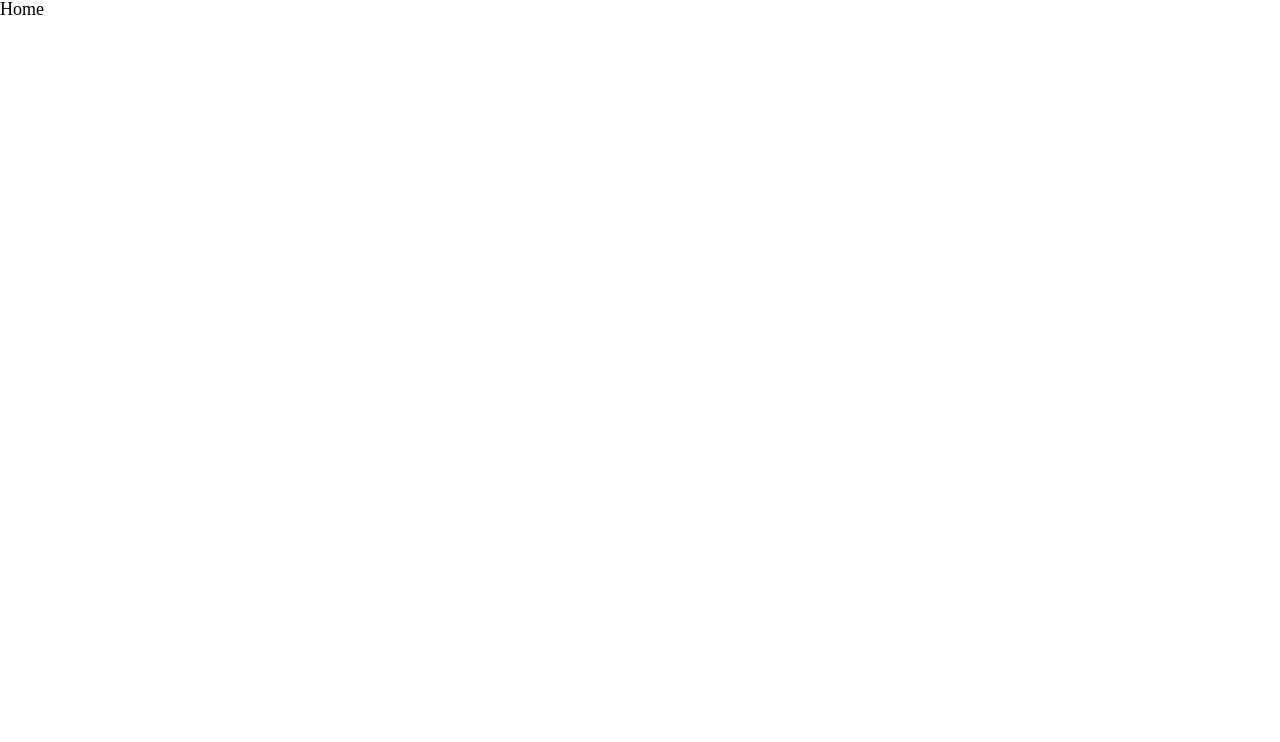
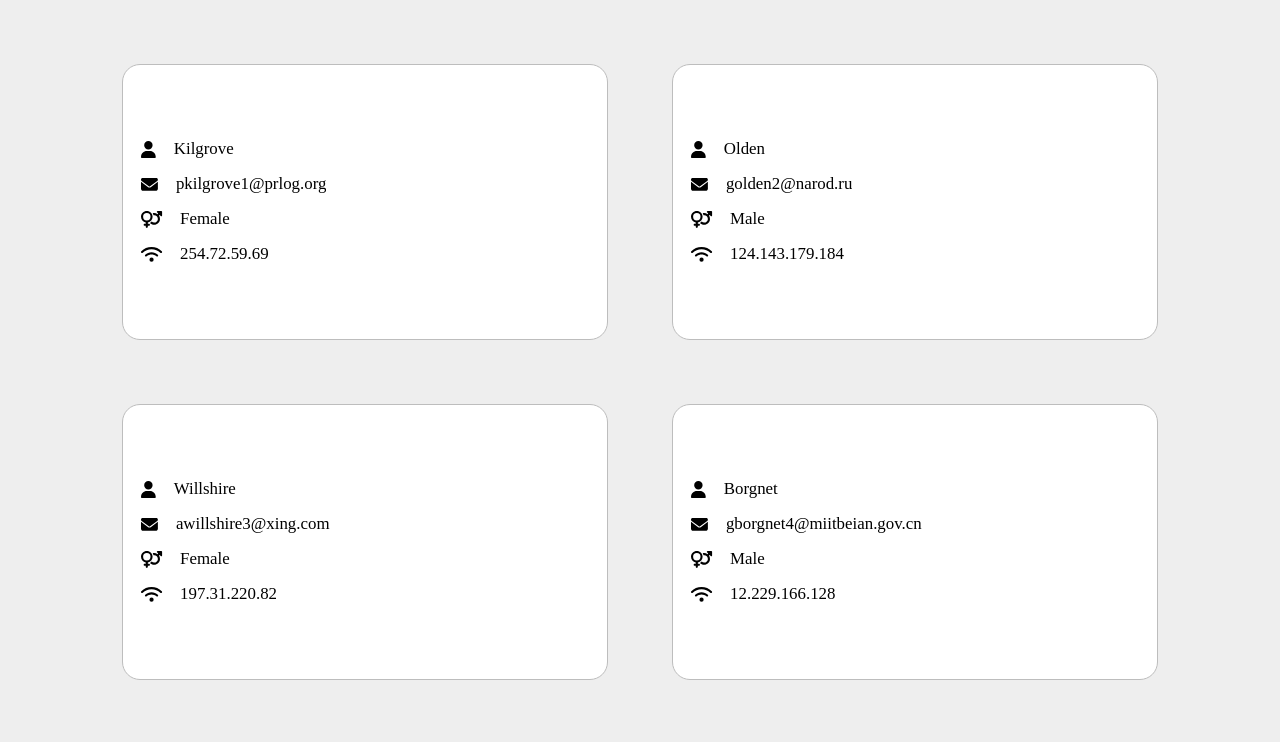
Before and after one commit to Lee-Seonghyun316/FE-features, a React (Create React App) app: page / in a window 1280 px wide. Shown: the top 742 px of the page. Built offline with nearby package versions, Linux system fonts and the light colour scheme.

Commit message:
Feat: Home infinite scroll 추가

```diff
--- a/package.json
+++ b/package.json
@@ -3,6 +3,10 @@
   "version": "0.1.0",
   "private": true,
   "dependencies": {
+    "@fortawesome/fontawesome-svg-core": "^6.1.1",
+    "@fortawesome/free-regular-svg-icons": "^6.1.1",
+    "@fortawesome/free-solid-svg-icons": "^6.1.1",
+    "@fortawesome/react-fontawesome": "^0.1.18",
     "@testing-library/jest-dom": "^5.16.3",
     "@testing-library/react": "^12.1.4",
     "@testing-library/user-event": "^13.5.0",
--- a/src/components/Home.jsx
+++ b/src/components/Home.jsx
@@ -1,5 +1,94 @@
-import React from 'react';
+import React, { useEffect, useState } from 'react';
+import styled from 'styled-components';
+import { CreateFragmentData } from '../data/mockData';
+import { faEnvelope, faUser, faVenusMars, faWifi } from '@fortawesome/free-solid-svg-icons';
+import { FontAwesomeIcon } from '@fortawesome/react-fontawesome';
 
-const Home = () => <div>Home</div>;
+const Home = () => {
+  const [target, setTarget] = useState(null);
+  const [page, setPage] = useState(0);
+  const [data, setData] = useState([]);
+  useEffect(() => {
+    let observer;
+    if (target) {
+      observer = new IntersectionObserver(_onIntersect, { threshold: 1 });
+      observer.observe(target);
+    }
+
+    return () => observer && observer.disconnect();
+  }, [target]);
+
+  const _onIntersect = ([entry]) => {
+    if (entry.isIntersecting) {
+      setPage((page) => page + 1);
+    }
+  };
+  useEffect(() => {
+    const newData = CreateFragmentData(page);
+    newData && setData((data) => [...data, ...newData]);
+  }, [page]);
+  return (
+    <div>
+      <Items>
+        {data.map((item) => (
+          <Item key={item.id}>
+            <Contents>
+              <Content>
+                <FontAwesomeIcon icon={faUser} />
+                {item.nickname}
+              </Content>
+              <Content>
+                <FontAwesomeIcon icon={faEnvelope} />
+                {item.email}
+              </Content>
+              <Content>
+                <FontAwesomeIcon icon={faVenusMars} />
+                {item.gender}
+              </Content>
+              <Content>
+                <FontAwesomeIcon icon={faWifi} />
+                {item.ip_address}
+              </Content>
+            </Contents>
+          </Item>
+        ))}
+      </Items>
+      {CreateFragmentData(page) && <div ref={setTarget}>loading...</div>}
+    </div>
+  );
+};
 
 export default Home;
+
+const Items = styled.ul`
+  width: 100vw;
+  display: flex;
+  flex-wrap: wrap;
+  gap: 5vw;
+  justify-content: center;
+  padding: 5vw 0;
+  background-color: ${({ theme }) => theme.color.lightGrey};
+  font-size: ${({ theme }) => theme.fontSize.Small};
+`;
+const Item = styled.li`
+  width: 35vw;
+  min-height: 20vw;
+  display: flex;
+  align-items: center;
+  padding: 0.5rem 1rem;
+  border: 1px solid ${({ theme }) => theme.color.grey};
+  border-radius: 1rem;
+  background-color: ${({ theme }) => theme.color.white};
+`;
+const Contents = styled.div`
+  display: flex;
+  flex-direction: column;
+  gap: 1rem;
+  overflow: hidden;
+`;
+
+const Content = styled.div`
+  display: flex;
+  flex-wrap: nowrap;
+  gap: 1rem;
+`;
--- a/Data/mockData.js
+++ b/src/data/mockData.js
@@ -153,4 +153,12 @@ export const mockData = [
   { id: 98, nickname: 'Yeeles', email: 'syeeles2p@tinyurl.com', gender: 'Female', ip_address: '133.177.119.103' },
   { id: 99, nickname: 'Krause', email: 'ckrause2q@mozilla.com', gender: 'Male', ip_address: '208.21.232.1' },
   { id: 100, nickname: 'Porte', email: 'zporte2r@so-net.ne.jp', gender: 'Male', ip_address: '22.249.225.81' },
+  { id: 101, nickname: 'Erica', email: 'mn0316@naver.com', gender: 'Female', ip_address: '22.249.225.82' },
 ];
+
+export const CreateFragmentData = (page) => {
+  if (page < 0 || page > 9) {
+    return;
+  }
+  return mockData.slice(page * 10 + 1, (page + 1) * 10 + 1);
+};
--- a/src/theme.js
+++ b/src/theme.js
@@ -13,48 +13,21 @@ const device = {
 const pixelToRem = (size) => `${size / 16}rem`;
 
 const fontSize = {
-  big: pixelToRem(35),
-  middle: pixelToRem(30),
-  small: pixelToRem(25),
-  xSmall: pixelToRem(20),
-  xxSmall: pixelToRem(15),
+  big: pixelToRem(25),
+  middle: pixelToRem(20),
+  Small: pixelToRem(15),
 };
 
 const color = {
   black: '#000',
   white: '#FFFFFF',
-};
-
-const common = {
-  flexColumn: `
-    display: flex;
-    flex-direction: column;
-  `,
-  flexCenter: `
-    display: flex;
-    justify-content: center;
-    align-items: center;
-  `,
-  flexCenterColumn: `
-    display: flex;
-    flex-direction: column;
-    justify-content: center;
-    align-items: center;
-  `,
-  hideScrollBar: `
-  overflow-x: scroll;
-  -ms-overflow-style: none; /* IE and Edge */
-  scrollbar-width: none; /* Firefox */
-  ::-webkit-scrollbar {
-    display: none; /* Chrome, Safari, Opera*/
-  }
-  `,
+  lightGrey: '#eeeeee',
+  grey: '#bdbdbd',
 };
 
 const theme = {
   fontSize,
   color,
-  common,
   device,
 };
 
```
